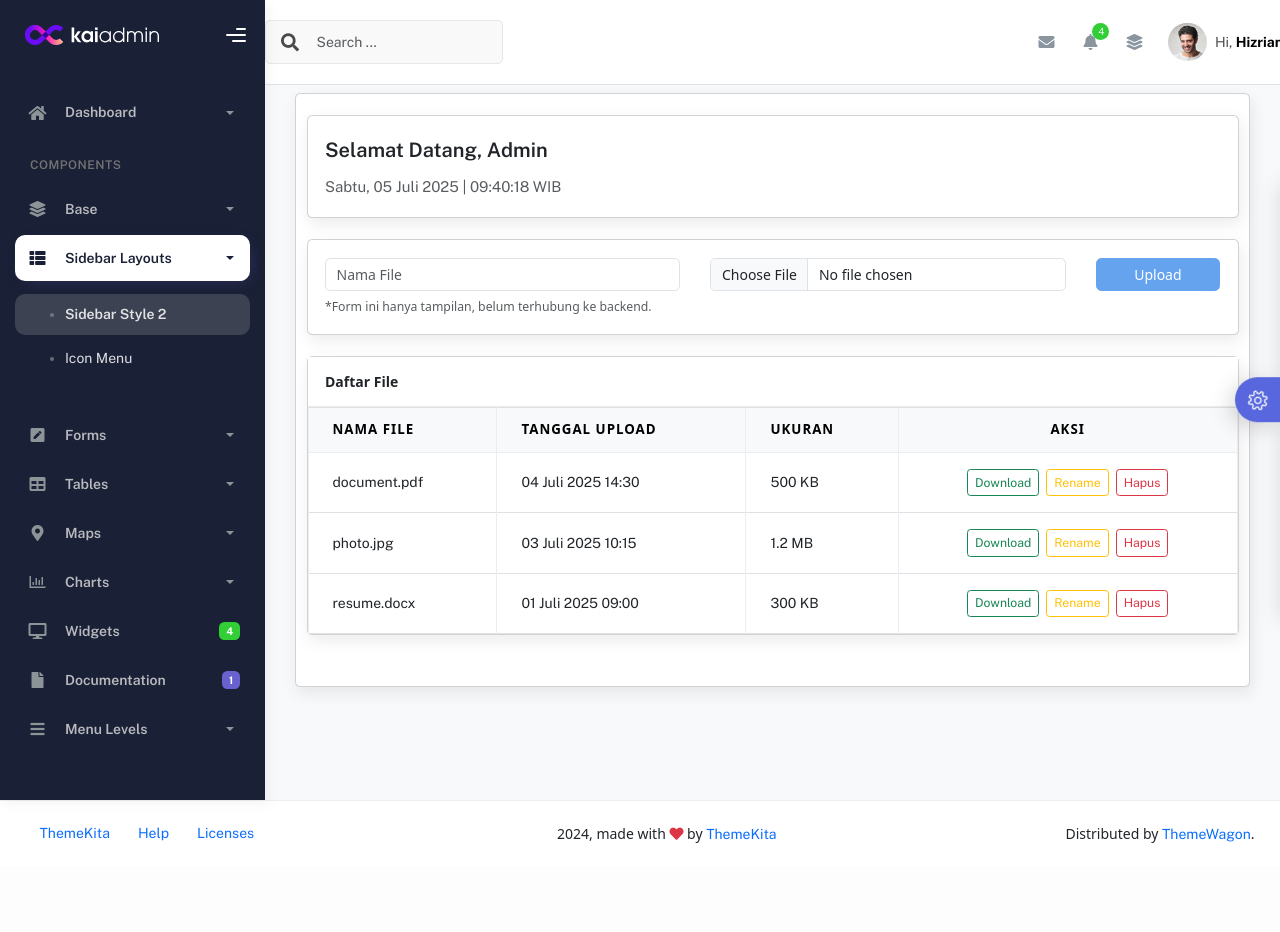
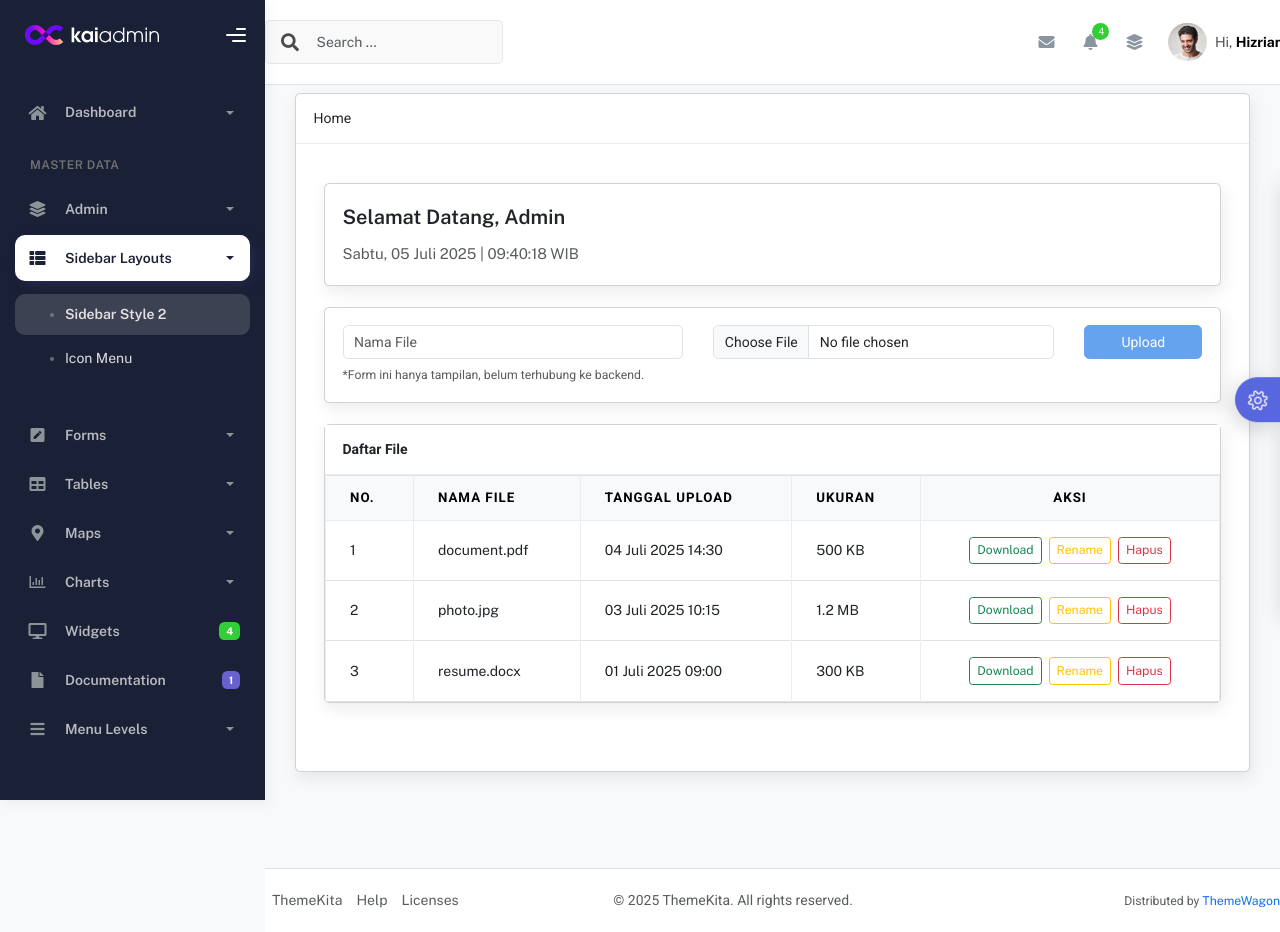
Before and after one commit to muhammadshidik/Project-Drive-php, a PHP site: page /resources/view/menu.php in a window 1280 px wide. Before the commit the page ends 843 px from the top, so only its background shows below. Run offline with PHP 8.4, Linux system fonts and the light colour scheme.

Commit message:
first commit

```diff
--- a/config/koneksi.php
+++ b/config/koneksi.php
@@ -3,7 +3,7 @@
 $hostname = "localhost";
 $hostusername = "root";
 $hostpassword = "";
-$hostdatabase = "lms_angkatan_2";
+$hostdatabase = "db_drive";
 $config = mysqli_connect($hostname, $hostusername, $hostpassword, $hostdatabase);
 if (!$config) {
     echo "Koneksi gagal";
--- a/content/dashboard.php
+++ b/content/dashboard.php
@@ -70,6 +70,7 @@ function tanggal_indonesia($tanggal = null) {
         <table class="table table-hover table-bordered align-middle mb-0">
           <thead class="table-light">
             <tr>
+              <th>No.</th>
               <th>Nama File</th>
               <th>Tanggal Upload</th>
               <th>Ukuran</th>
@@ -78,6 +79,7 @@ function tanggal_indonesia($tanggal = null) {
           </thead>
           <tbody>
             <tr>
+              <td>1</td>
               <td>document.pdf</td>
               <td>04 Juli 2025 14:30</td>
               <td>500 KB</td>
@@ -90,6 +92,7 @@ function tanggal_indonesia($tanggal = null) {
               </td>
             </tr>
             <tr>
+              <td>2</td>
               <td>photo.jpg</td>
               <td>03 Juli 2025 10:15</td>
               <td>1.2 MB</td>
@@ -102,6 +105,7 @@ function tanggal_indonesia($tanggal = null) {
               </td>
             </tr>
             <tr>
+              <td>3</td>
               <td>resume.docx</td>
               <td>01 Juli 2025 09:00</td>
               <td>300 KB</td>
--- a/resources/include/footer.php
+++ b/resources/include/footer.php
@@ -1,27 +1,34 @@
-<footer class="footer">
-          <div class="container-fluid d-flex justify-content-between">
-            <nav class="pull-left">
-              <ul class="nav">
+<footer class="bg-white border-top py-3 mt-5">
+
+    <div class="row align-items-center text-center text-md-start">
+
+      <!-- Navigasi kiri -->
+      <div class="col-md-4 mb-2 mb-md-0">
+        <ul class="nav justify-content-center justify-content-md-start">
           <li class="nav-item">
-                  <a class="nav-link" href="http://www.themekita.com">
-                    ThemeKita
-                  </a>
+            <a class="nav-link px-2 text-muted" href="#">ThemeKita</a>
           </li>
           <li class="nav-item">
-                  <a class="nav-link" href="#"> Help </a>
+            <a class="nav-link px-2 text-muted" href="#">Help</a>
           </li>
           <li class="nav-item">
-                  <a class="nav-link" href="#"> Licenses </a>
+            <a class="nav-link px-2 text-muted" href="#">Licenses</a>
           </li>
         </ul>
-            </nav>
-            <div class="copyright">
-              2024, made with <i class="fa fa-heart heart text-danger"></i> by
-              <a href="http://www.themekita.com">ThemeKita</a>
       </div>
-            <div>
-              Distributed by
-              <a target="_blank" href="https://themewagon.com/">ThemeWagon</a>.
+
+      <!-- Copyright tengah -->
+      <div class="col-md-4 mb-2 mb-md-0 text-muted">
+        &copy; <?= date("Y"); ?> ThemeKita. All rights reserved.
+      </div>
+
+      <!-- Distributor kanan -->
+      <div class="col-md-4 text-center text-md-end">
+        <small class="text-muted">
+          Distributed by <a href="https://themewagon.com/" target="_blank" class="text-decoration-none">ThemeWagon</a>
+        </small>
+      </div>
+
     </div>
   </div>
 </footer>
--- a/resources/include/sidebar.php
+++ b/resources/include/sidebar.php
@@ -41,8 +41,8 @@
                 <div class="collapse" id="dashboard">
                   <ul class="nav nav-collapse">
                     <li>
-                      <a href="../demo1/index.html">
-                        <span class="sub-item">Dashboard 1</span>
+                      <a href="../../content/dashboard.php">
+                        <span class="sub-item">Dashboard</span>
                       </a>
                     </li>
                   </ul>
@@ -52,24 +52,24 @@
                 <span class="sidebar-mini-icon">
                   <i class="fa fa-ellipsis-h"></i>
                 </span>
-                <h4 class="text-section">Components</h4>
+                <h4 class="text-section">Master Data</h4>
               </li>
               <li class="nav-item">
                 <a data-bs-toggle="collapse" href="#base">
                   <i class="fas fa-layer-group"></i>
-                  <p>Base</p>
+                  <p>Admin</p>
                   <span class="caret"></span>
                 </a>
                 <div class="collapse" id="base">
                   <ul class="nav nav-collapse">
                     <li>
-                      <a href="components/avatars.html">
-                        <span class="sub-item">Avatars</span>
+                      <a href="?page=user">
+                        <span class="sub-item">User</span>
                       </a>
                     </li>
                     <li>
                       <a href="components/buttons.html">
-                        <span class="sub-item">Buttons</span>
+                        <span class="sub-item">Button</span>
                       </a>
                     </li>
                     <li>
@@ -83,7 +83,7 @@
                       </a>
                     </li>
                     <li>
-                      <a href="components/notifications.html">
+                      <a href="/project-drive/template/components/notifications.html">
                         <span class="sub-item">Notifications</span>
                       </a>
                     </li>
--- a/resources/view/menu.php
+++ b/resources/view/menu.php
@@ -1,50 +1,31 @@
+
 <!DOCTYPE html>
 <html lang="en">
 
 <head>
     <meta http-equiv="X-UA-Compatible" content="IE=edge" />
-    <title></title>
+    <title>Dashboard - Drive App</title>
     <meta content="width=device-width, initial-scale=1.0, shrink-to-fit=no" name="viewport" />
     <link rel="icon" href="tmp/assets/img/kaiadmin/favicon.ico" type="image/x-icon" />
-    <?php include '../include/css.php';?>
-    <style>
-    body {
-        font-family: 'Roboto', sans-serif;
-        font-size: 16px;
-        color: #333;
-        background-color: #f8f9fa;
-        line-height: 1.6;
-    }
-
-    h1,
-    h2,
-    h3 {
-        font-weight: 700;
-    }
-
-    p {
-        margin-bottom: 1rem;
-    }
-    </style>
-
-
+    <?php include '../include/css.php'; ?>
 </head>
 
-<body>
+<body style="background-color: #f8f9fa; font-family: 'Roboto', sans-serif;">
     <div class="wrapper">
+
         <!-- Sidebar -->
-        <?php include '../include/sidebar.php'?>
+        <?php include '../include/sidebar.php'; ?>
         <!-- End Sidebar -->
 
         <div class="main-panel">
             <div class="main-header">
                 <div class="main-header-logo">
                     <!-- Logo Header -->
-                    <?php include '../include/logo-header.php'?>
+                    <?php include '../include/logo-header.php'; ?>
                     <!-- End Logo Header -->
                 </div>
                 <!-- Navbar Header -->
-                <?php include '../include/header.php'?>
+                <?php include '../include/header.php'; ?>
                 <!-- End Navbar -->
             </div>
 
@@ -53,37 +34,44 @@
                     <div class="row">
                         <div class="col-sm-12">
                             <div class="card">
+                                <div class="card-header">
+                                     <?php echo isset($_GET['page']) ? str_replace("-", " ",  ucfirst($_GET['page'])) : 'Home' //untuk menambahkan nama disetiap halaman
+                                ?>
+                                </div>
+                                <div class="card-body">
                                 <?php
+                                // Memeriksa apakah parameter 'page' ada di URL.
                                 if (isset($_GET['page'])) {
-                  if (file_exists('../../content/' . $_GET['page'] . '.php')) {
-                    include '../../content/' . $_GET['page'] . '.php';
+                                    // Memeriksa apakah file PHP dengan nama yang sesuai dengan parameter 'page'
+                                    // ada di dalam folder 'content'.
+                                    if (file_exists("../../content/" . $_GET['page'] . ".php")) {
+                                        // Jika file ada, include file tersebut. Ini berfungsi untuk memuat konten dinamis
+                                        // berdasarkan halaman yang diminta.
+                                        include('../../content/' . $_GET['page'] . ".php");
                                     } else {
-                    header("Location: ../../content/misc/error.php");
-                    die;
+                                        // Jika file tidak ditemukan, include halaman 'notfound.php'.
+                                        include "../../content/notfound.php";
                                     }
                                 } else {
-                  include('../../content/dashboard.php');
+                                    // Jika parameter 'page' tidak ada di URL, secara default include halaman 'home.php'.
+                                    include '../../content/dashboard.php';
                                 }
-
                                 ?>
                             </div>
-                        </div>
-                      </div>
-
                         </div>
                     </div>
                 </div>
             </div>
 
-            <!-- End Tempat buat isi content php -->
-            <?php include '../include/footer.php' ?>
+            <!-- Footer -->
+            <?php include '../include/footer.php'; ?>
         </div>
 
-        <!-- Custom template | don't include it in your project! -->
-        <?php include '../include/custom-template.php' ?>
-        <!-- End Custom template -->
+        <!-- Template Customizer -->
+        <?php include '../include/custom-template.php'; ?>
     </div>
-    <?php include '../include/js.php'?>
+
+    <?php include '../include/js.php'; ?>
 </body>
 
 </html>
```
Also changed, not shown: content/tambah-user.php (added, +65 -0 lines), content/user.php (added, +61 -0 lines), index.php (added, +75 -0 lines). Lines whose indentation alone changed are shown as unchanged.
